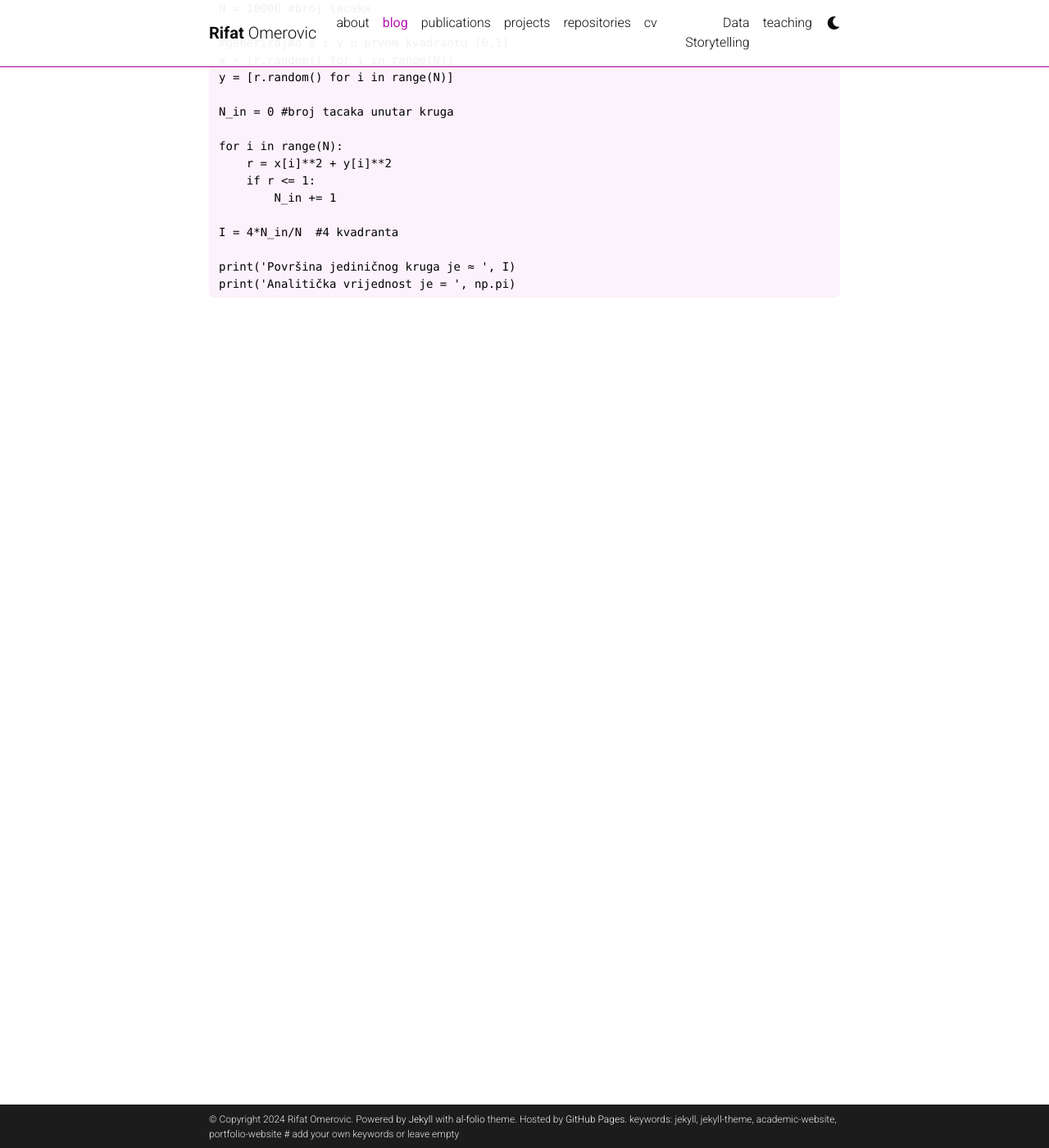
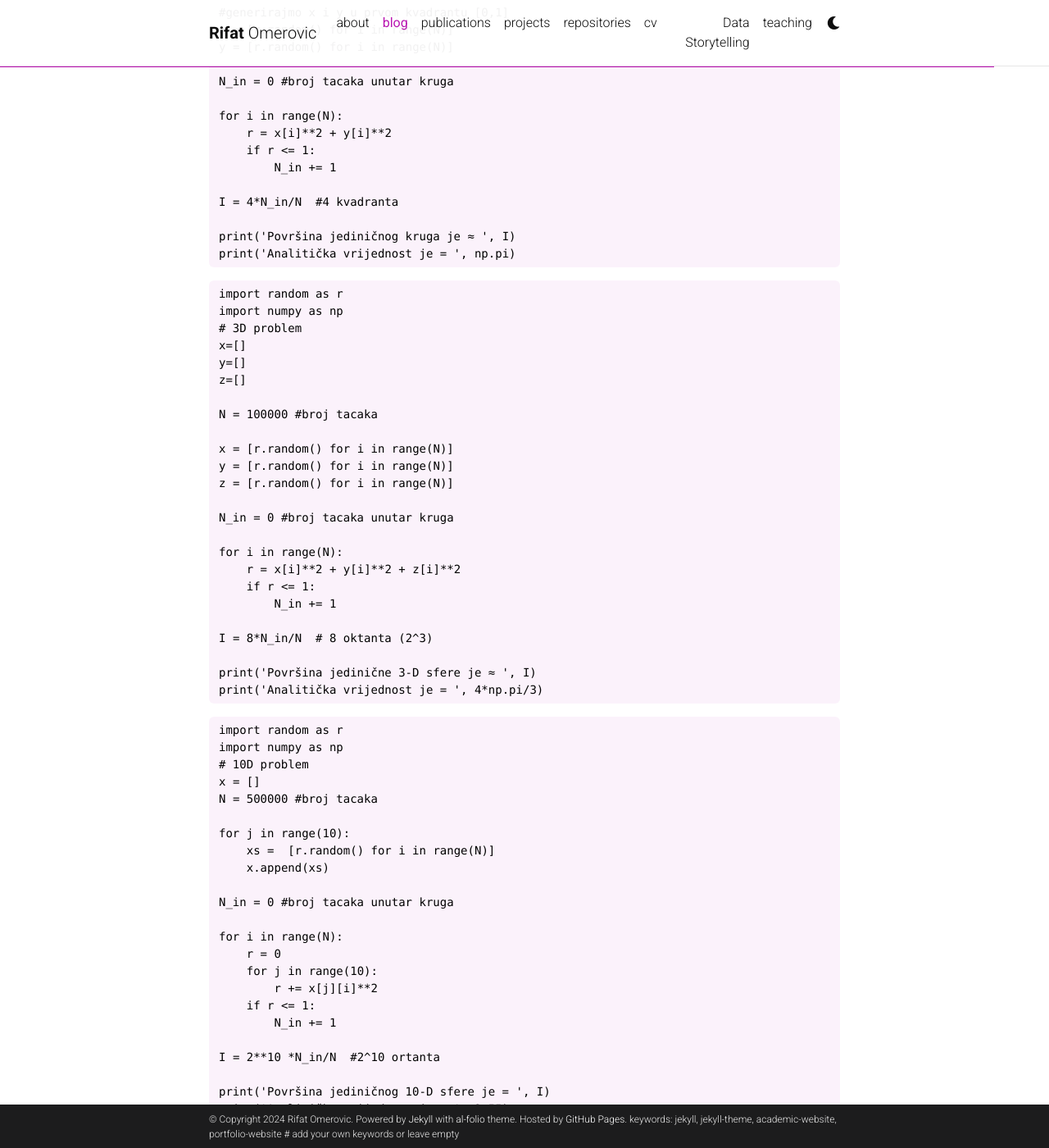
Before and after one commit to rifatom/rifatom.github.io, a Jekyll site: the page built from _posts/2022-02-01-redirect.md, in a window 1280 px wide and 1400 px high, scrolled down 989 px. Shown: the whole window at 82% size. Built offline with Jekyll 4.4.1, drawn with Linux system fonts in a browser that asks for light colours; comment, search, counter and statistics services are not loaded; a style sheet for code colours, icons or effects is not loaded; some of the changed text lies outside the part shown.

Commit message:
Update 2022-02-01-redirect.md

```diff
--- a/_posts/2022-02-01-redirect.md
+++ b/_posts/2022-02-01-redirect.md
@@ -10,8 +10,8 @@ description: Primjer Monte Carlo simulacije za procjenu zapremine sfere (Python)
 U ovom zadatku je potrebno izvršiti procjenu zapremine jedinične sfere u 10 dimenzionom prostoru koristeći Monte Carlo metod. Razmotrimo ekvivalentni problem u 2 dimenzije. Površina jediničnog kruga je data integralom:
 
 $$I = \int \int_{+1}^{-1} f(x,y)dxdy,$$
-gdje je $f(x,y)=1$  unutar kruga, a nula izvan:
-$f(x,y)= 1$ ako je $x^2 + y^2 ≤ 1$, i $0$ za ostalo.
+gdje je $ f(x,y)=1 $  unutar kruga, a nula izvan:
+$ f(x,y)= 1 $ ako je $x^2 + y^2 ≤ 1$, i $0$ za ostalo.
 
 Površina kruga se može naći Monte Carlo integracijom: Generiramo skup N slučajnih tačaka (x,y), gdje su x i y u intervalu $[0,1]$; Izračunamo prethodni integtral koristeći odgovarajuću sumu:
 
@@ -22,10 +22,10 @@ Ako bismo problem riješavali na tradicionalni način (računanjem 10-D integral
 
 hint: https://en.wikipedia.org/wiki/Volume_of_an_n-ball
 
-#### 2-D problem
+
 {% highlight python %}
 # 2 D problem
-
+import numpy as np
 import random as r
 x=[]
 y=[]
@@ -47,3 +47,57 @@ I = 4*N_in/N  #4 kvadranta
 print('Površina jediničnog kruga je ≈ ', I)
 print('Analitička vrijednost je = ', np.pi)
 {% endhighlight %}
+
+{% highlight python %}
+import random as r
+import numpy as np
+# 3D problem
+x=[]
+y=[]
+z=[]
+
+N = 100000 #broj tacaka
+
+x = [r.random() for i in range(N)]
+y = [r.random() for i in range(N)]
+z = [r.random() for i in range(N)]
+
+N_in = 0 #broj tacaka unutar kruga
+
+for i in range(N):
+    r = x[i]**2 + y[i]**2 + z[i]**2
+    if r <= 1:
+        N_in += 1
+
+I = 8*N_in/N  # 8 oktanta (2^3)
+
+print('Površina jedinične 3-D sfere je ≈ ', I)
+print('Analitička vrijednost je = ', 4*np.pi/3)
+{% endhighlight %}
+
+
+{% highlight python %}
+import random as r
+import numpy as np
+# 10D problem
+x = []
+N = 500000 #broj tacaka
+
+for j in range(10):
+    xs =  [r.random() for i in range(N)]
+    x.append(xs)
+
+N_in = 0 #broj tacaka unutar kruga
+
+for i in range(N):
+    r = 0
+    for j in range(10):
+        r += x[j][i]**2
+    if r <= 1:
+        N_in += 1
+
+I = 2**10 *N_in/N  #2^10 ortanta
+
+print('Površina jediničnog 10-D sfere je = ', I)
+print('Analitička vrijednost je ≈ ', 2.55)
+{% endhighlight %}
```
